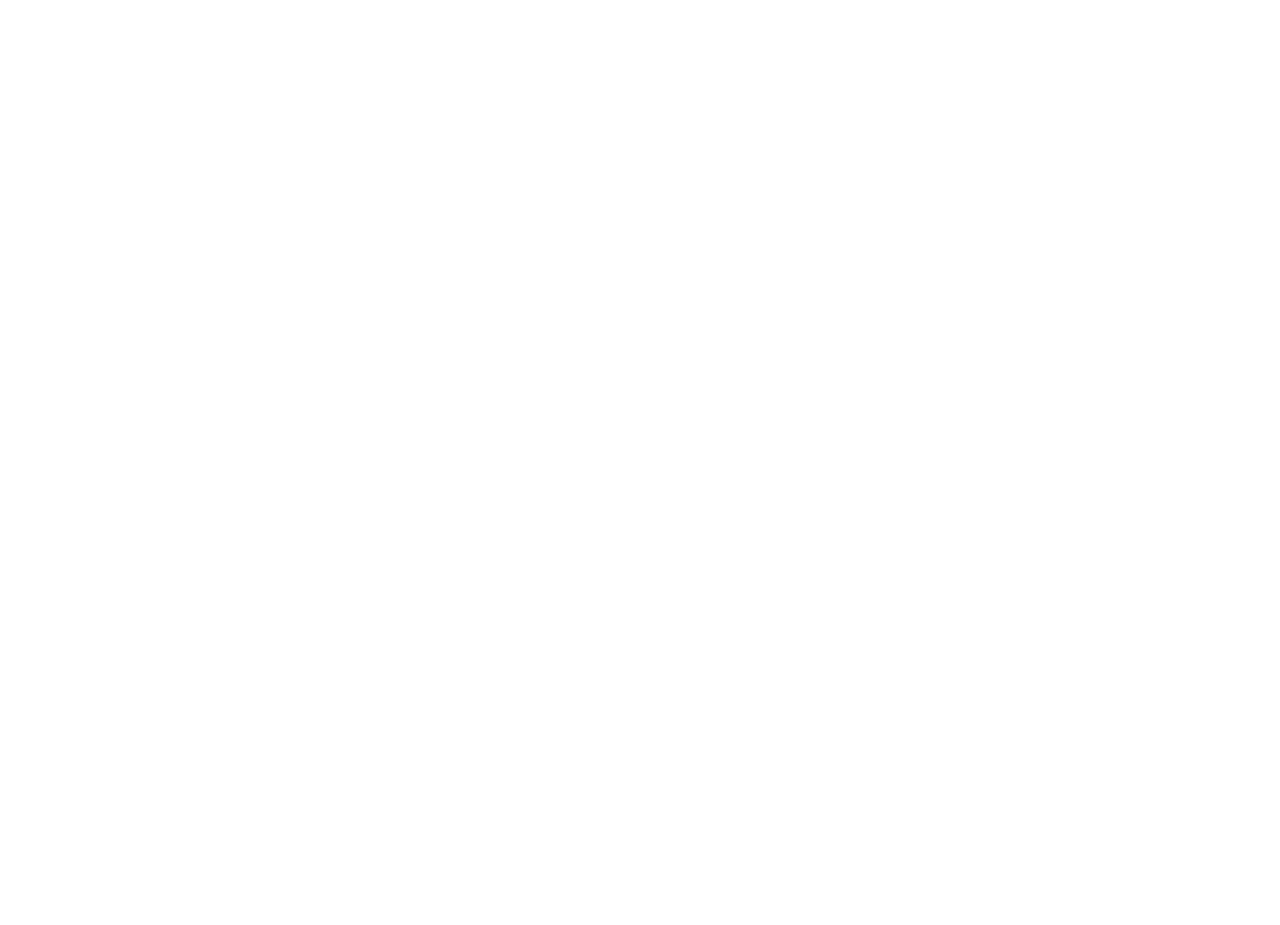
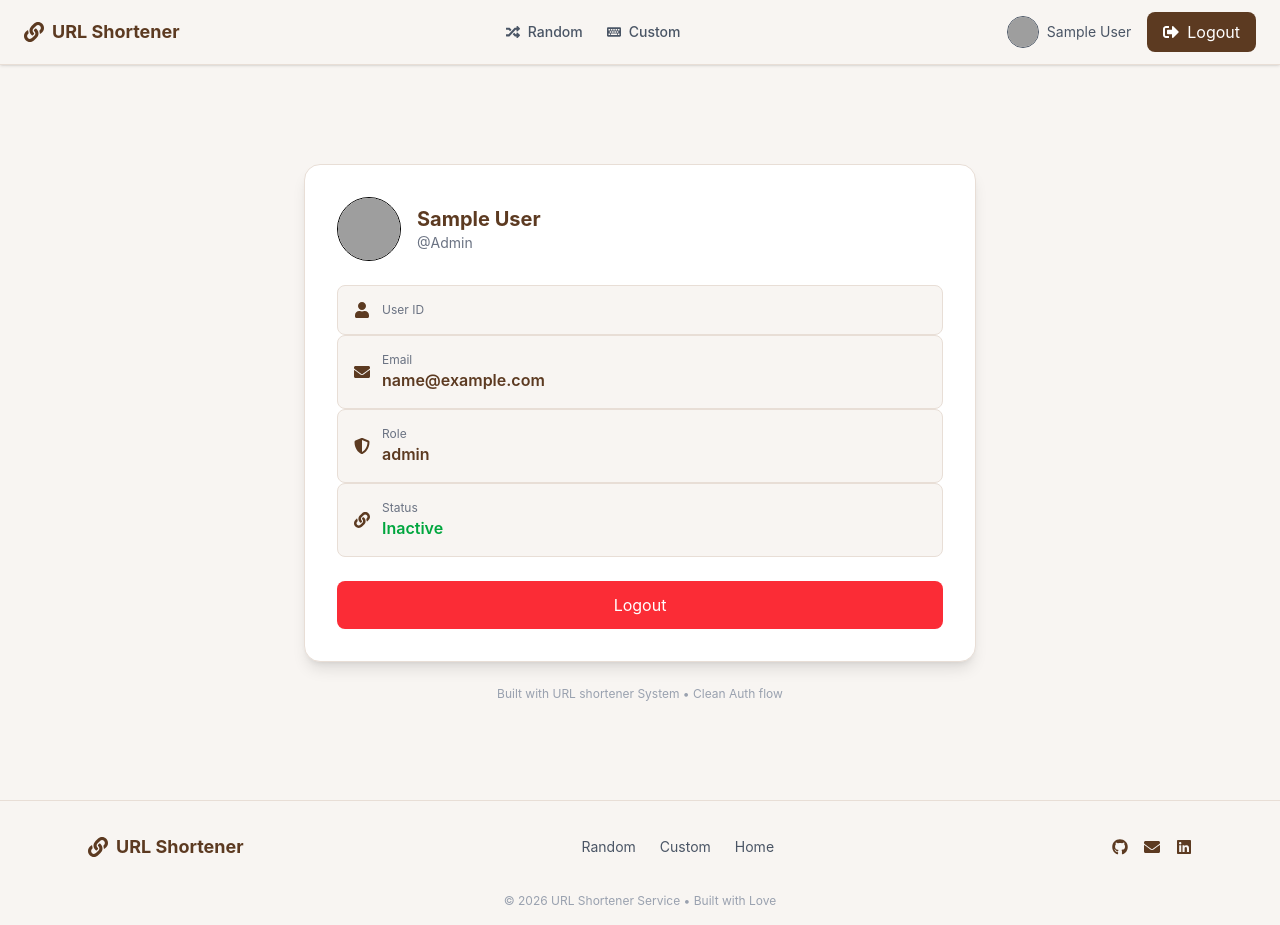
Before and after one commit to jaisondavid-m/url-shortner-service, a React (Vite) app in the folder client/: page /profile in a window 1280 px wide. Before the commit this address had no page. Before the commit the page ends 800 px from the top, so only its background shows below. Built offline with nearby package versions, Linux system fonts and the light colour scheme; sample sign-in values are in the browser's storage; grey boxes are pictures that could not be loaded.

Commit message:
added profile page with logout btn

```diff
--- a/client/src/Layouts/App.jsx
+++ b/client/src/Layouts/App.jsx
@@ -6,6 +6,7 @@
 import TestPage from "../pages/TestPage.jsx"
 import Auth from "../pages/Auth.jsx"
 import Home from "../pages/Home.jsx"
+import Profile from "../pages/Profile.jsx"
 
 export default function App() {
   return(
@@ -20,6 +21,16 @@
             </ProtectedRoute>
             }
           />
+          <Route
+              path="/profile"
+              element={
+                <ProtectedRoute>
+                  <AppLayout>
+                    <Profile/>
+                  </AppLayout>
+                </ProtectedRoute>
+              }
+          />
           <Route path="/test" element={<TestPage/>} />
         </Routes>
     </BrowserRouter>
--- /dev/null
+++ b/client/src/pages/Profile.jsx
@@ -0,0 +1,116 @@
+import React , { useState } from "react"
+import { useAuth } from "../context/AuthContext.jsx"
+import { FaUser , FaEnvelope , FaShieldAlt , FaLink } from "react-icons/fa"
+import { useNavigate } from "react-router-dom"
+
+function Profile() {
+
+    const navigate = useNavigate()
+    const { user , logout } = useAuth()
+    const [showLogoutModal, setShowLogoutModal] = useState(false)
+
+    const handelLogout = () => {
+        logout()
+        navigate("/")
+    }
+
+    return (
+        <div className="flex-1 flex flex-col items-center justify-center bg-[#F8F5F2] p-6">
+            <div className="w-full max-w-2xl bg-white rounded-2xl shadow-lg p-8 border border-[#E8DED6]">
+                <div className="flex items-center gap-4 mb-6">
+                    <img
+                        src={user?.avatar || "https://ui-avatars.com/api/?name=User"}
+                        className="w-16 h-16 rounded-full border"
+                    />
+                    <div className="">
+                        <h1 className="text-xl font-bold text-[#5C3A21]">
+                            {user?.name}
+                        </h1>
+                        <p className="text-sm text-gray-500 capitalize">
+                            @{user?.role || "user"}
+                        </p>
+                    </div>
+                </div>
+                <div className="p-4 rounded-lg bg-[#F8F5F2] border border-[#E8DED6] flex items-center gap-3">
+                    <FaUser className="text-[#5C3A21]"/>
+                    <div>
+                        <p className="text-xs text-gray-500">User ID</p>
+                        <p className="font-semibold text-[#5C3A21]">
+                            {user?.ID}
+                        </p>
+                    </div>
+                </div>
+                <div className="p-4 rounded-lg bg-[#F8F5F2] border border-[#E8DED6] flex items-center gap-3">
+                    <FaEnvelope className="text-[#5C3A21]"/>
+                    <div>
+                        <p className="text-xs text-gray-500">Email</p>
+                        <p className="font-semibold text-[#5C3A21] break-all">
+                            {user?.email}
+                        </p>
+                    </div>
+                </div>
+                <div className="p-4 rounded-lg bg-[#F8F5F2] border border-[#E8DED6] flex items-center gap-3">
+                    <FaShieldAlt className="text-[#5C3A21]"/>
+                    <div>
+                        <p className="text-xs text-gray-500">Role</p>
+                        <p className="font-semibold text-[#5C3A21]">
+                            {user?.role}
+                        </p>
+                    </div>
+                </div>
+                <div className="p-4 rounded-lg bg-[#F8F5F2] border border-[#E8DED6] flex items-center gap-3">
+                    <FaLink className="text-[#5C3A21]"/>
+                    <div>
+                        <p className="text-xs text-gray-500">Status</p>
+                        <p className="font-semibold text-green-600">
+                            {user?.is_active ? "Active" : "Inactive"}
+                        </p>
+                    </div>
+                </div>
+                <div>
+                    <button
+                        onClick={() => setShowLogoutModal(true)}
+                        className="w-full mt-6 bg-red-500 text-white py-3 rounded-lg hover:opacity-90 transition"
+                    >
+                        Logout
+                    </button>
+                </div>
+            </div>
+            <div className="mt-6 text-xs text-gray-400 text-center">
+                Built with URL shortener System • Clean Auth flow
+            </div>
+            {showLogoutModal && (
+                <div className="fixed inset-0 bg-black/40 flex items-center justify-center z-50">
+                    <div className="bg-white p-6 rounded-xl shadow-lg w-[90%] max-w-sm border border-[#E8DED6]">
+                        <h2 className="text-lg font-bold text-[#5C3A21] mb-2">
+                            Confirm Logout
+                        </h2>
+                        <p className="text-sm text-gray-500 mb-4">
+                            Are you sure you want to logout ?
+                        </p>
+                        <div className="flex justify-end gap-3">
+                            <button
+                                onClick={() => setShowLogoutModal(false)}
+                                className="px-4 py-2 rounded-lg border text-gray-600 hover:bg-gray-100"
+                            >
+                                Cancel
+                            </button>
+                            <button
+                                onClick={() => {
+                                    setShowLogoutModal(false)
+                                    handelLogout()
+                                }}
+                                className="px-4 py-2 rounded-lg bg-red-500 text-white hover:opacity-90"
+                            >
+                                Logout
+                            </button>
+                        </div>
+                    </div>
+                </div>
+            )}
+        </div>
+    )
+
+}
+
+export default Profile
```
